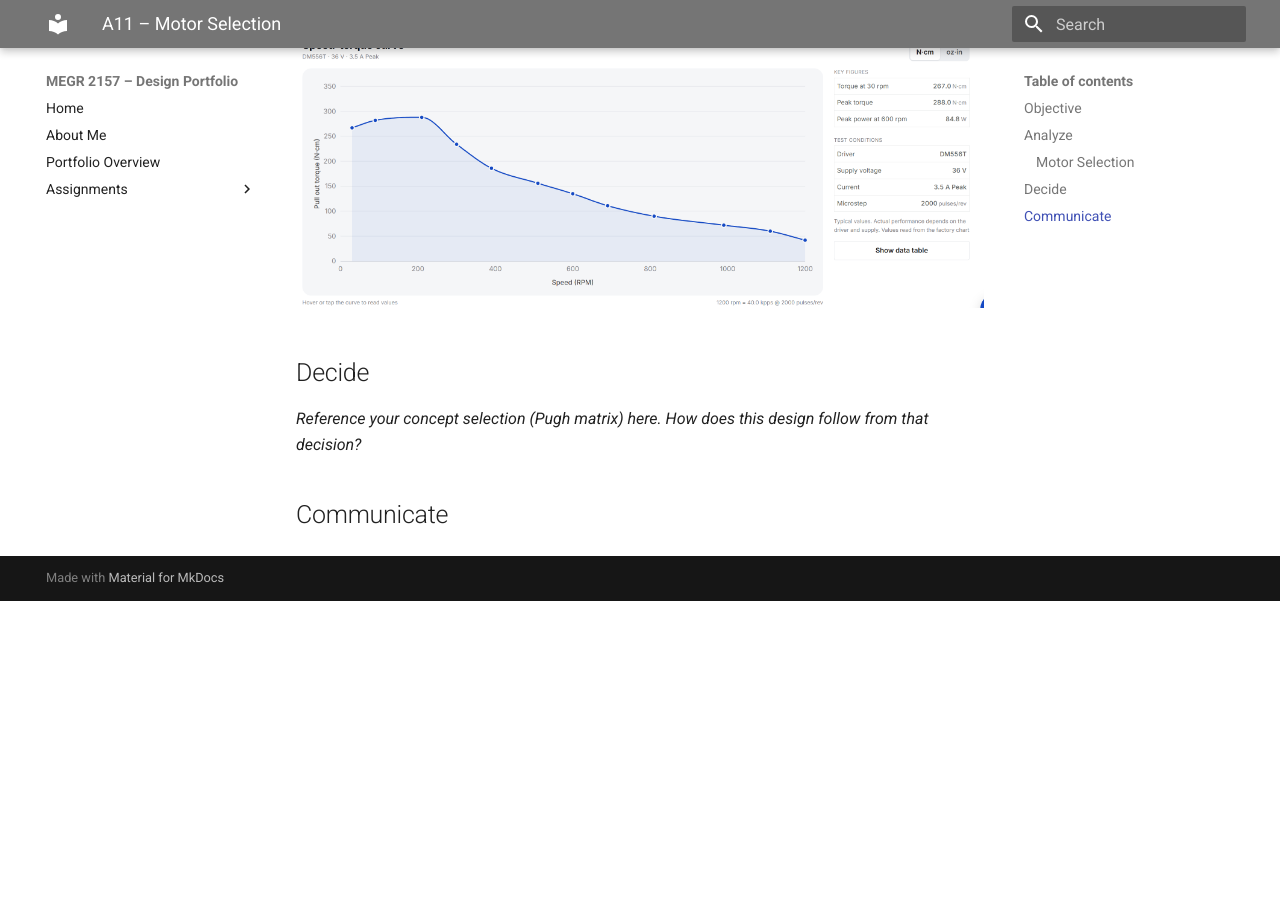
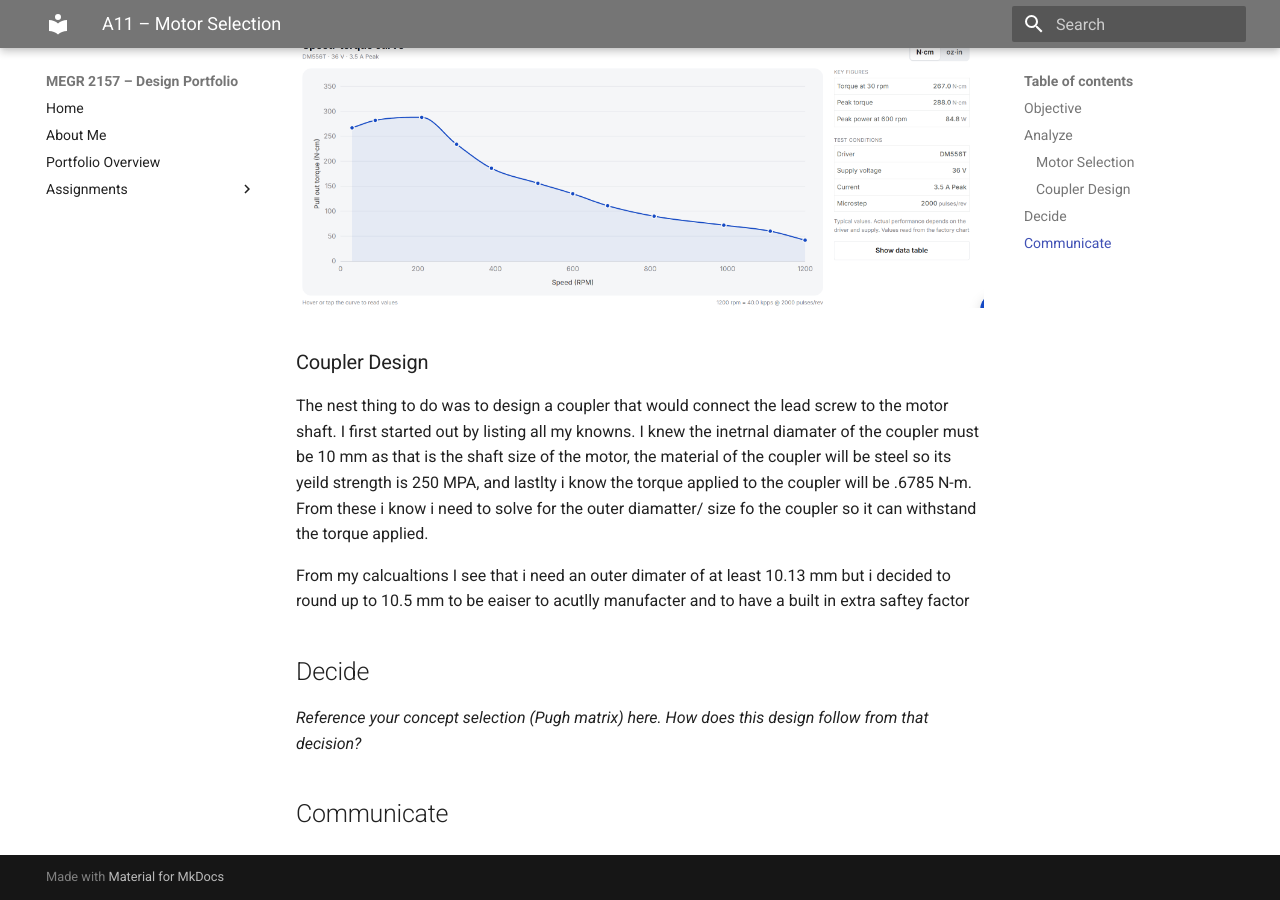
Before and after one commit to jadelma5/megr2156-portfolio, an MkDocs documentation site: the page built from docs/assignments/a11/index.md, in a window 1280 px wide and 900 px high, scrolled down 1995 px. Built offline with MkDocs 1.6.1 and Material for MkDocs 9.7.7, drawn with Linux system fonts in a browser that asks for light colours; before the commit the page ends 2596 px from its top, so only the background shows below that.

Commit message:
Update index.md

```diff
--- a/docs/assignments/a11/index.md
+++ b/docs/assignments/a11/index.md
@@ -34,6 +34,11 @@ The reason i selected this motor is because first it is a steeper motor which al
 
 ![graph](Torquegraph.png)
 
+### Coupler Design
+
+The nest thing to do was to design a coupler that would connect the lead screw to the motor shaft. I first started out by listing all my knowns. I knew the inetrnal diamater of the coupler must be 10 mm as that is the shaft size of the motor, the material of the coupler will be steel so its yeild strength is 250 MPA, and lastlty i know the torque applied to the coupler will be .6785 N-m. From these i know i need to solve for the outer diamatter/ size fo the coupler so it can withstand the torque applied.
+
+From my calcualtions I see that i need an outer dimater of at least 10.13 mm but i decided to round up to 10.5 mm to be eaiser to acutlly manufacter and to have a built in extra saftey factor
 ## Decide
 _Reference your concept selection (Pugh matrix) here. How does this design follow from that decision?_
 
```
